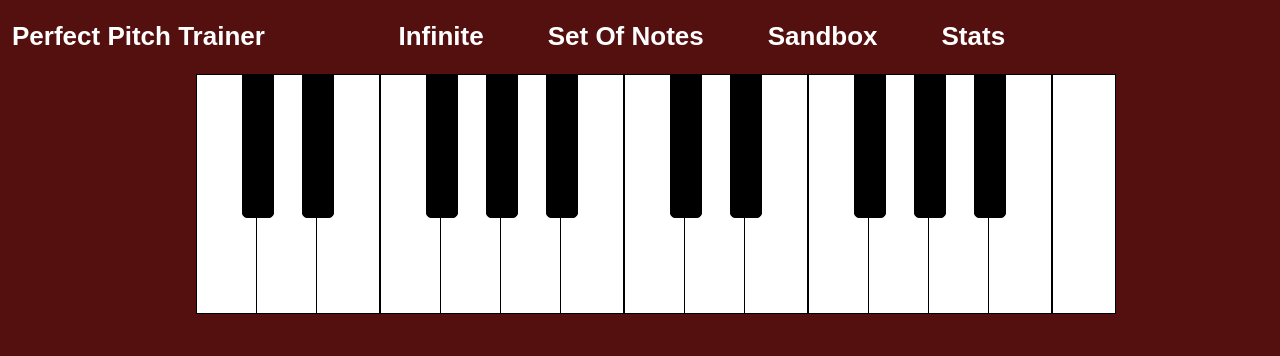
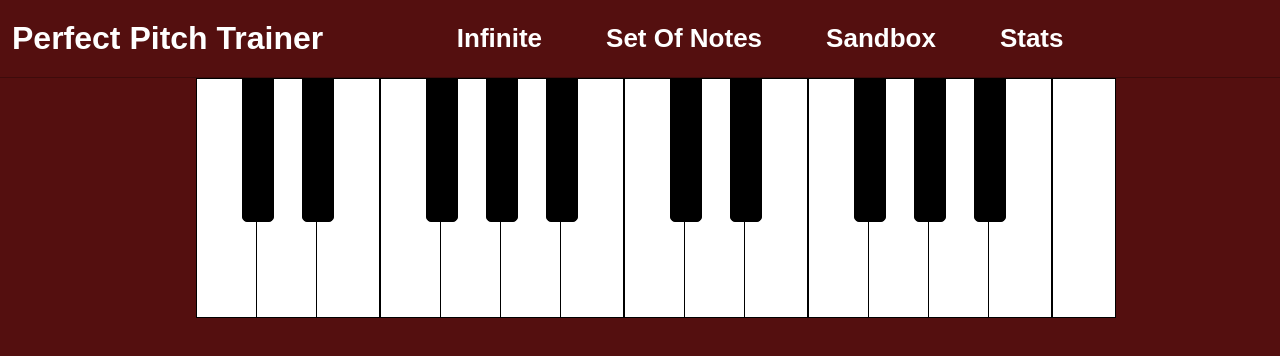
Before and after one commit to IGieckI/Perfect-Pitch-Trainer, a Vue app in the folder client/: page / in a window 1280 px wide. Shown: the top 356 px of the page. Built offline with nearby package versions, Linux system fonts and the light colour scheme; a web font is replaced by a local one.

Commit message:
Minor improvements to navbar.vue

```diff
--- a/client/src/components/Navbar.vue
+++ b/client/src/components/Navbar.vue
@@ -32,17 +32,23 @@
 <style scoped lang="scss">
 $text-color: #FFFFFF;
 $text-hover-color: #000000;
+$brand-size-px: 32px;
 $font-size-px: 26px;
+$border-color: #00000044;
 
 .navbar {
 
     text-align: center;
+    border-bottom: 1px solid $border-color;
 
     .navbar-brand {
+        font-size: $brand-size-px;
+        color: $text-color;
+        font-weight: bolder;
         margin-right: 10%;
     }
 
-    a {
+    .nav-link {
         font-size: $font-size-px;
         color: $text-color;
         font-weight: bold;
```
